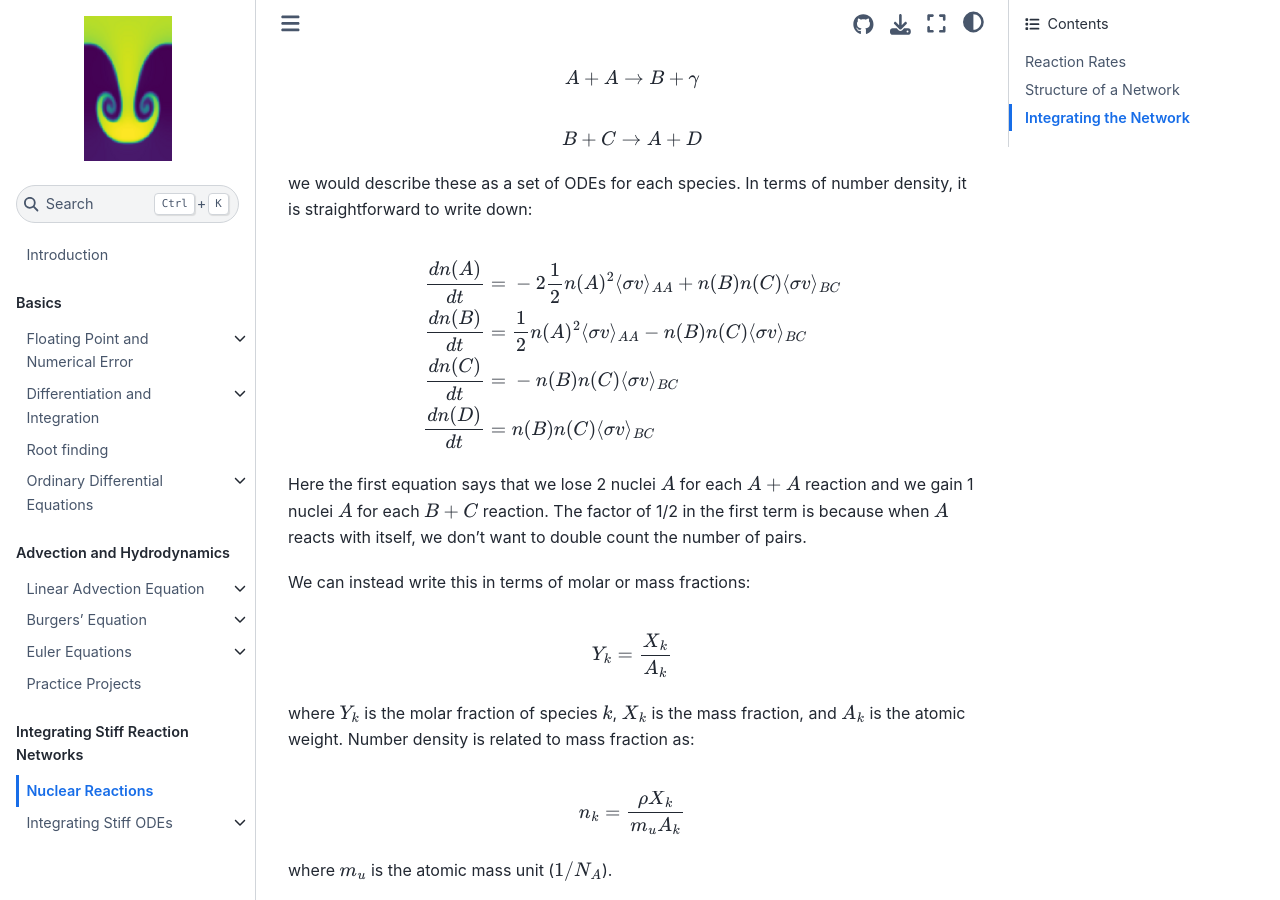
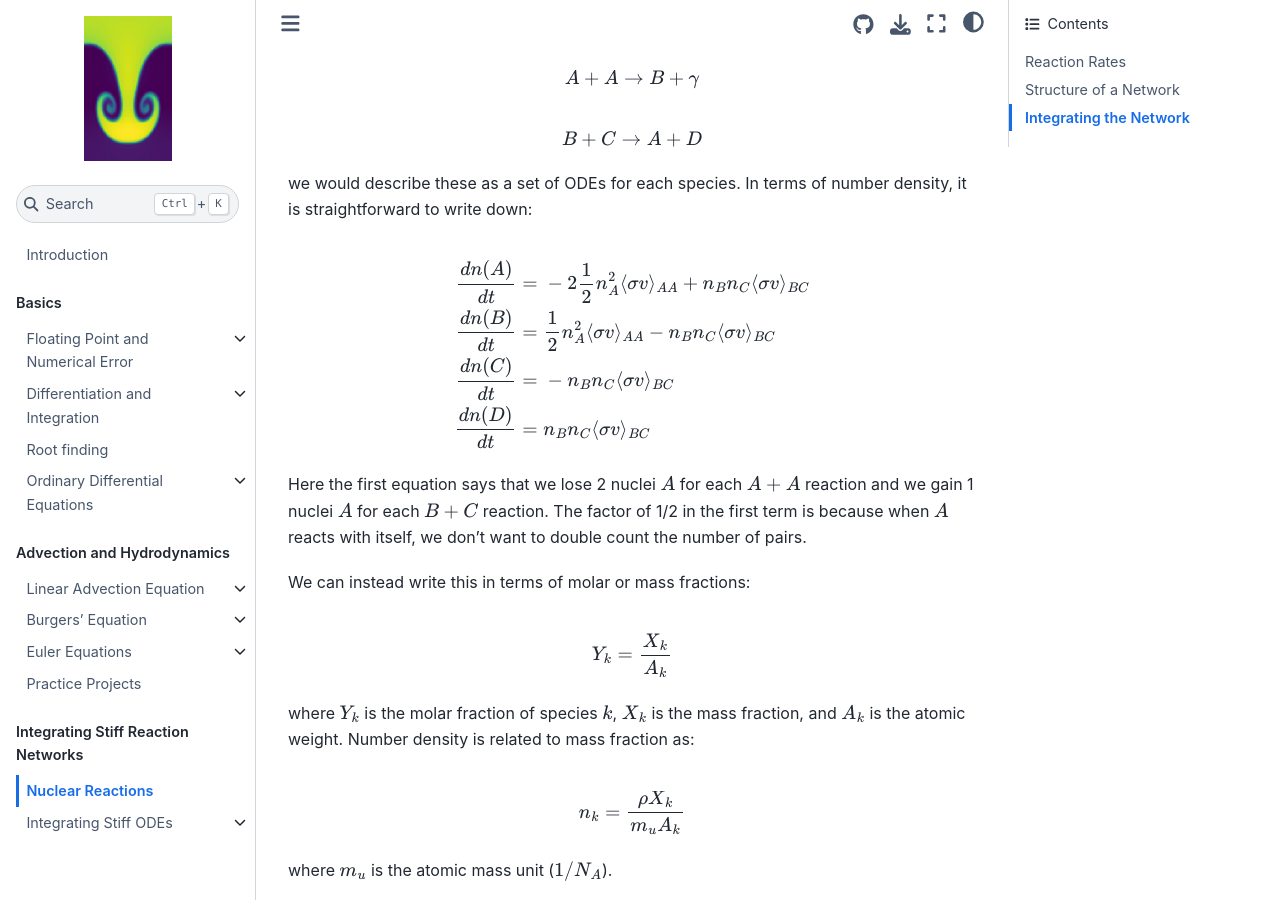
Before and after one commit to zingale/comp_astro_tutorial, a Jupyter Book: the page built from content/reaction_networks/reactions.md, in a window 1280 px wide and 900 px high, scrolled down 682 px. Built offline with Jupyter Book 1.0.4 settings and Sphinx 7.4.7 and the Sphinx Book theme 1.1.4, drawn with Linux system fonts in a browser that asks for light colours.

Commit message:
some more updates

```diff
--- a/content/reaction_networks/reactions.md
+++ b/content/reaction_networks/reactions.md
@@ -35,12 +35,12 @@ we would describe these as a set of ODEs for each species.  In terms
 of number density, it is straightforward to write down:
 
 \begin{eqnarray*}
-\frac{dn(A)}{dt} &=& - 2 \frac{1}{2} n(A)^2 \langle \sigma v \rangle_{AA}
-                     + n(B) n(C) \langle \sigma v \rangle_{BC} \\
-\frac{dn(B)}{dt} &=& \frac{1}{2} n(A)^2 \langle \sigma v \rangle_{AA}
-                     - n(B) n(C) \langle \sigma v \rangle_{BC} \\
-\frac{dn(C)}{dt} &=& - n(B) n(C) \langle \sigma v \rangle_{BC} \\
-\frac{dn(D)}{dt} &=&  n(B) n(C) \langle \sigma v \rangle_{BC} \\
+\frac{dn(A)}{dt} &=& - 2 \frac{1}{2} n_A^2 \langle \sigma v \rangle_{AA}
+                     + n_B n_C \langle \sigma v \rangle_{BC} \\
+\frac{dn(B)}{dt} &=& \frac{1}{2} n_A^2 \langle \sigma v \rangle_{AA}
+                     - n_B n_C \langle \sigma v \rangle_{BC} \\
+\frac{dn(C)}{dt} &=& - n_B n_C \langle \sigma v \rangle_{BC} \\
+\frac{dn(D)}{dt} &=&  n_B n_C \langle \sigma v \rangle_{BC} \\
 \end{eqnarray*}
 
 Here the first equation says that we lose 2 nuclei $A$ for each $A + A$ reaction
```
Also changed, not shown: content/reaction_networks/ODEs-implicit-nonlinear-systems.ipynb.
